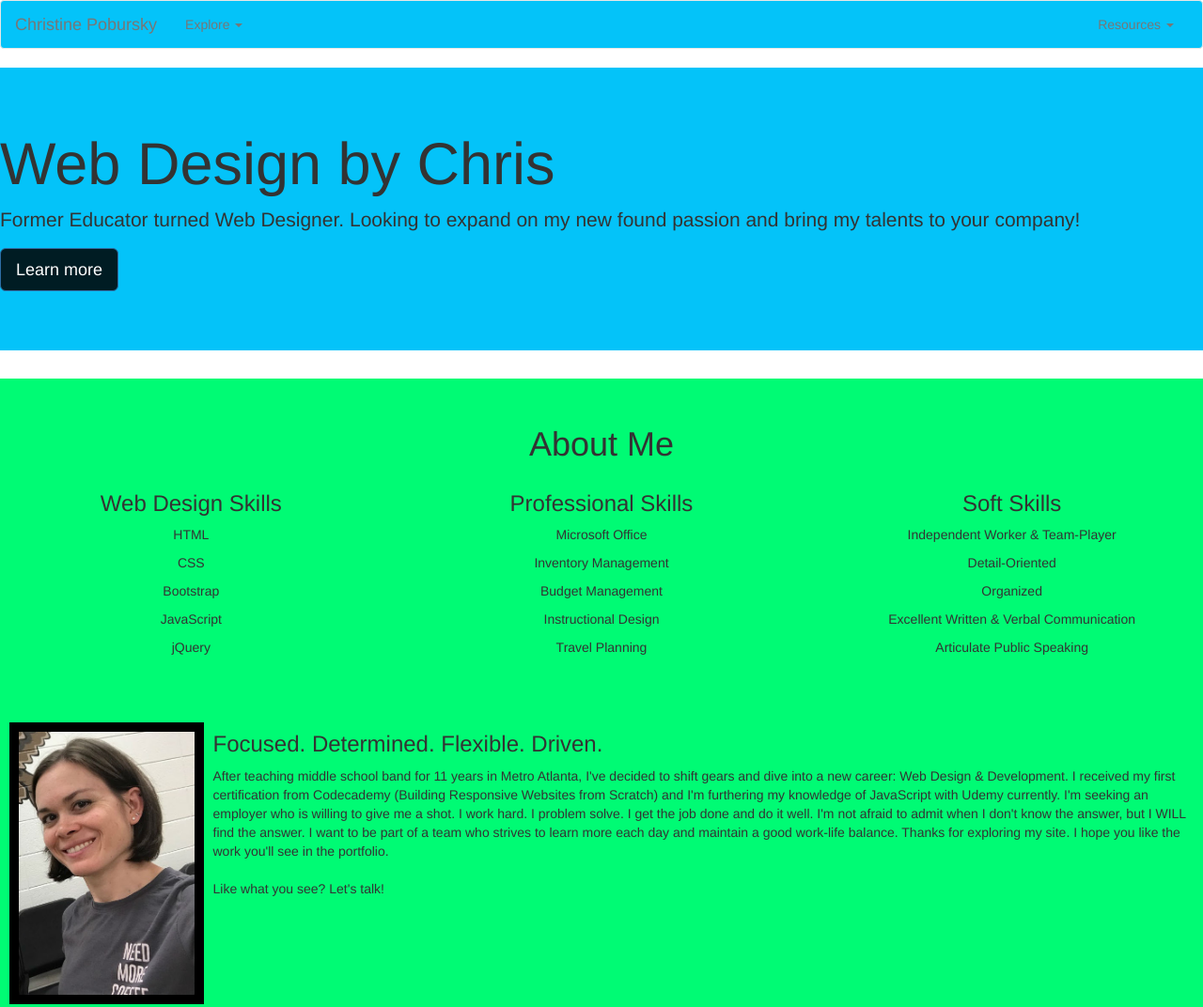
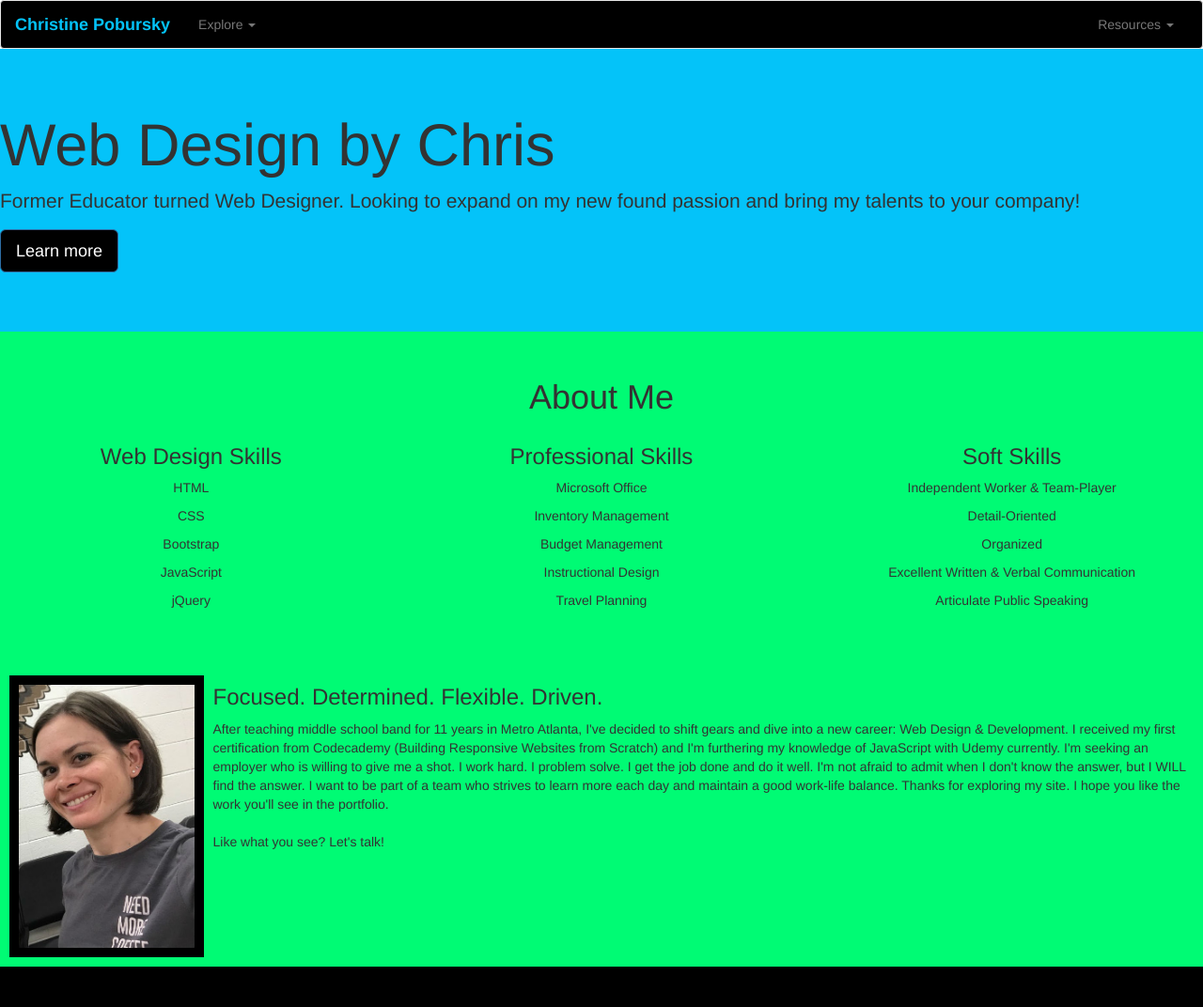
Before and after one commit to cpobursky914/portfolio, a plain HTML site: page index.html in a window 1280 px wide. Shown: the top 1072 px of the page at 94% size. Drawn offline with nearby package versions, Linux system fonts and the light colour scheme.

Commit message:
fixed margin, alter colors.

```diff
--- a/resources/css/style.css
+++ b/resources/css/style.css
@@ -4,16 +4,22 @@ html {
 }
 
 .navbar, .dropdown-menu {
-  background-color: #04C3F9;
+  background-color: black;
+  margin-bottom: auto;
+}
 
+.navbar-default .navbar-brand {
+  color: #04C3F9;
+  font-weight: bold;
 }
 
 .jumbotron {
 background-color: #04C3F9;
+margin-bottom: auto;
 }
 
 .btn {
-  background-color: #001C23;
+  background-color: black;
 
 }
 
@@ -34,6 +40,7 @@ background-color: #04C3F9;
 
 #about h1 {
   padding-top: 5rem;
+  margin-top: auto;
 }
 
 #portfolio {
@@ -43,6 +50,7 @@ background-color: #04C3F9;
 h1.sect-title {
   color: white;
   padding-top: 5rem;
+  margin-top: auto;
 }
 
 .img-responsive {
```
